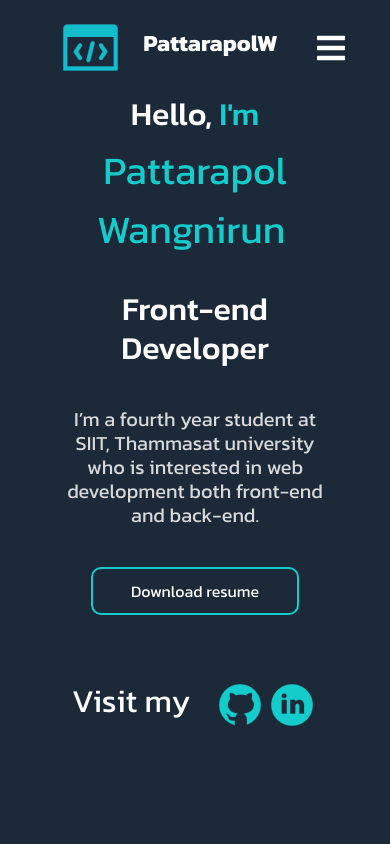
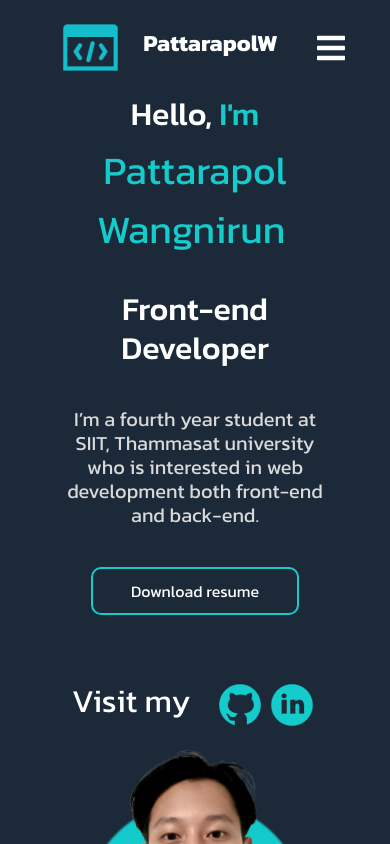
Before and after one commit to pattarapolwnr/my-portfolio, a React (Vite) app: page / in a window 390 px wide. Shown: the top 844 px of the page. Built offline with nearby package versions, Linux system fonts and the light colour scheme.

Commit message:
style: fixed mobile responsive bugs

```diff
--- a/src/css/Contact.css
+++ b/src/css/Contact.css
@@ -130,7 +130,7 @@ textarea::placeholder {
   }
   .contact-form {
     margin: 0 auto;
-    padding: 0 1rem;
+    padding: 0 0.3rem !important;
   }
   .contact-form form {
     display: flex;
--- a/src/css/Home.css
+++ b/src/css/Home.css
@@ -170,13 +170,15 @@
     padding-top: 1rem;
     padding-left: 4rem;
     padding-right: 4rem;
+    padding-bottom: 0 !important;
   }
 
   .social {
     display: grid;
-    grid-template-rows: 1fr 1fr;
+    grid-template-columns: 1fr auto !important;
     text-align: center;
     margin: 2rem auto;
+    margin-bottom: 0 !important;
     align-items: center;
     justify-items: center;
     justify-content: center;
--- a/src/css/References.css
+++ b/src/css/References.css
@@ -133,6 +133,7 @@
     font-size: 32px !important;
   }
   .references-container h3 {
+    padding-left: 0 !important;
     text-align: center !important;
   }
   .ref-card {
```
